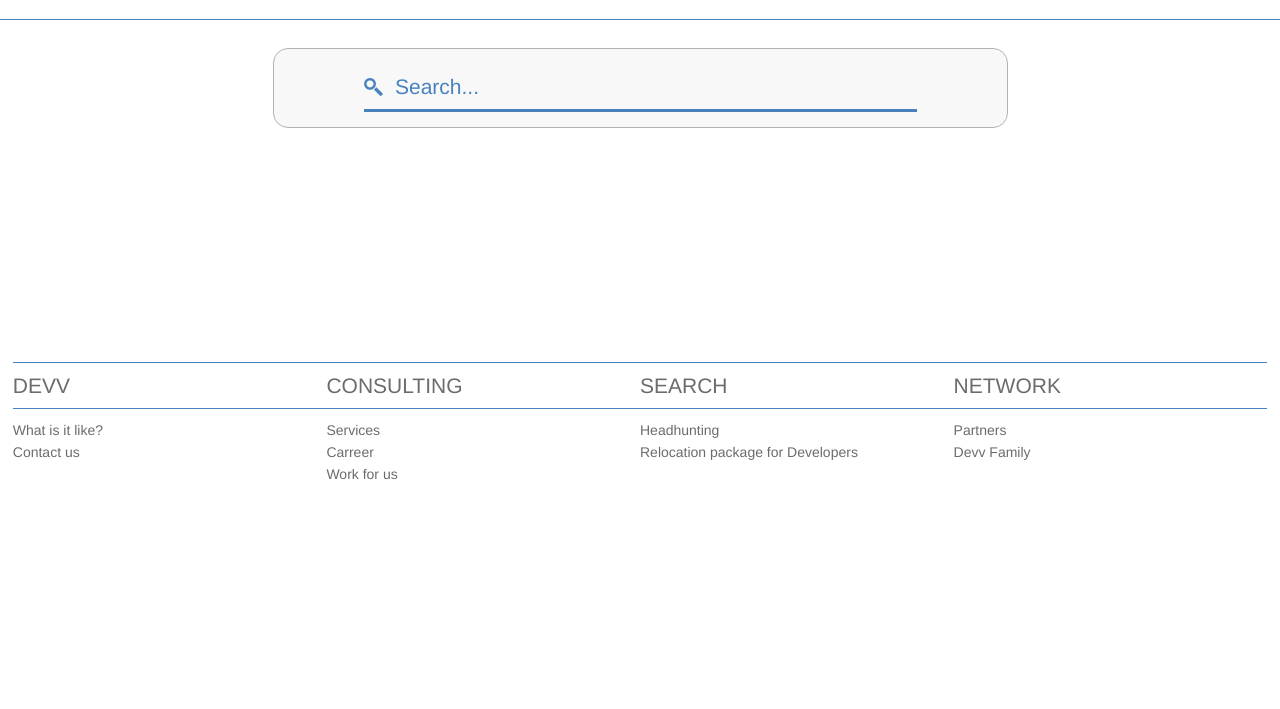
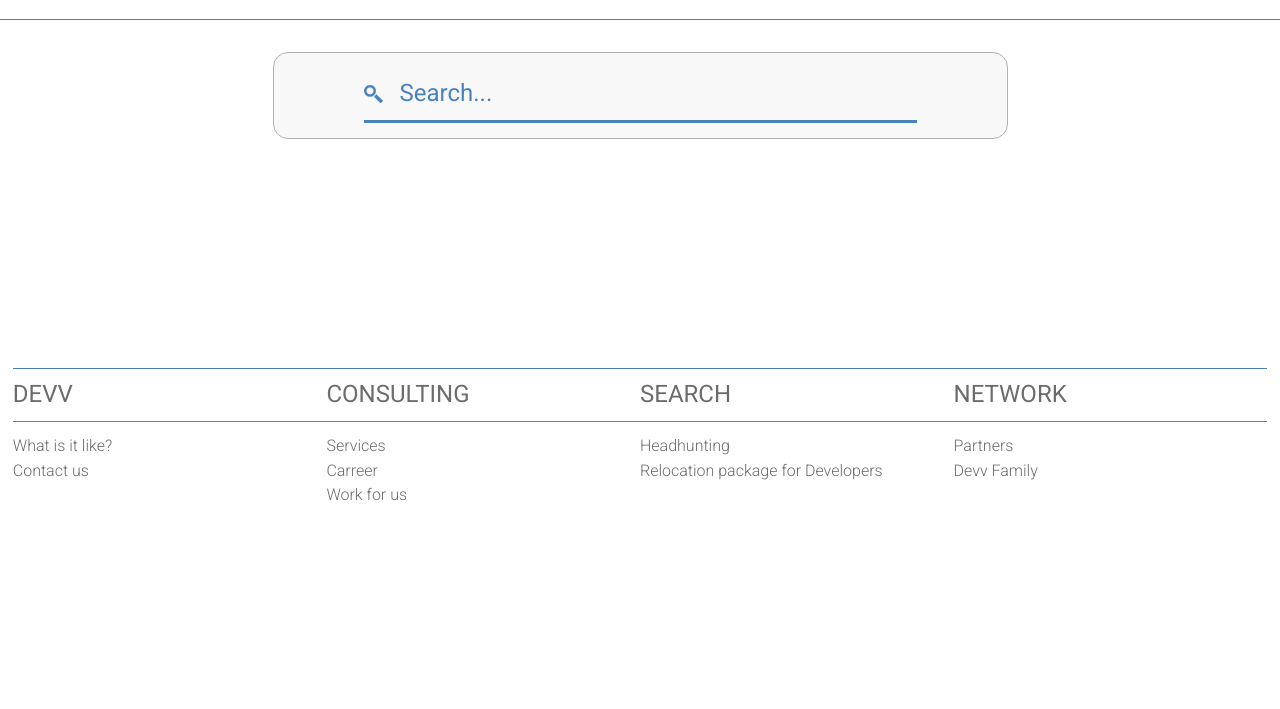
Before and after one commit to sminutoli/devv-test, a plain HTML site: page index.html in a window 1280 px wide. Shown: the part 91-800 px from the top of the page. Drawn offline with nearby package versions, Linux system fonts and the light colour scheme.

Commit message:
Adds Devvit font family (from website) Changes default font size

```diff
--- a/css/index.css
+++ b/css/index.css
@@ -1,6 +1,7 @@
 body {
-	font-family: Helvetica, Arial, _sans;
-	font-size: 14px;
+	font-family: 'Roboto', Helvetica, Arial, _sans;
+	font-size: 16px;
+	font-weight: 300;
 }
 
 header {
@@ -82,6 +83,7 @@ footer {
 			border-bottom: 1px solid rgb(72,130,190);
 			border-top: 1px solid rgb(72,130,190);
 			font-size: 1.5em;
+			font-weight: 400;
 			margin: 0 0 .5em 0;
 			padding: .5em 0em;
 			text-transform: uppercase;
--- a/index.html
+++ b/index.html
@@ -1,7 +1,9 @@
 <!DOCTYPE html>
-<head>
+<head ng-app="devvit">
 	<meta charset="utf-8">
 	<title>Devvit Test</title>
+	<meta name="author" content="Sergio Minutoli - sergio.minutoli@gmail.com">
+	<link href='http://fonts.googleapis.com/css?family=Roboto:400,300' rel='stylesheet' type='text/css'>
 	<link rel="stylesheet" type="text/css" href="https://cdnjs.cloudflare.com/ajax/libs/normalize/3.0.3/normalize.min.css">
 	<link rel="stylesheet" type="text/css" href="css/index.css">
 </head>
```
